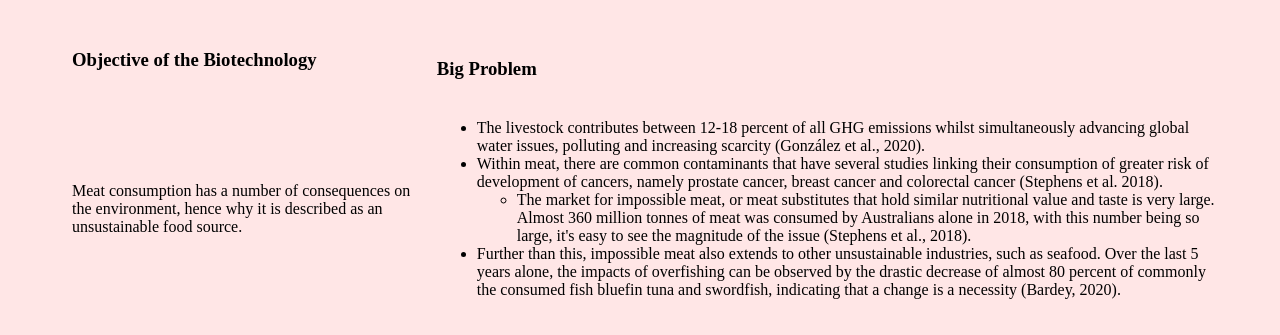
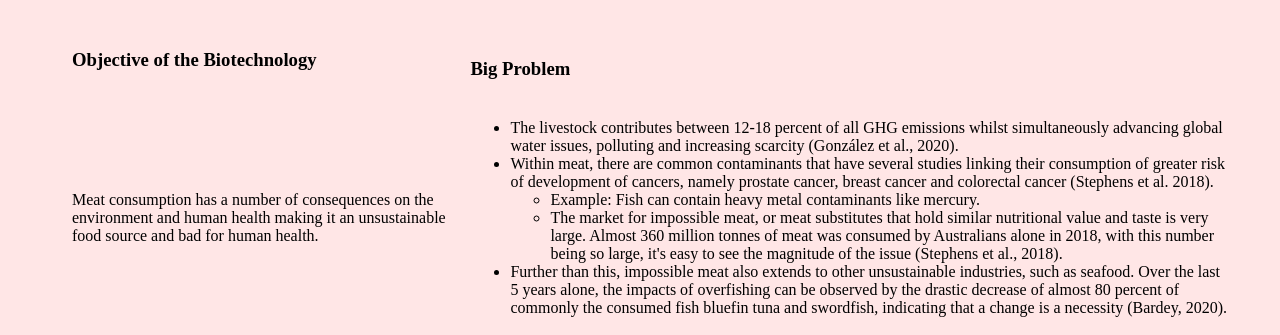
Before and after one commit to Vuranna888/Plant-Biotechnology, a plain HTML site: page index.html in a window 1280 px wide. Both pictures are taken after a click on the button "Introduction". Shown: the part 403-738 px from the top of the page. Drawn offline with Linux system fonts and the light colour scheme.

Commit message:
Update index.html

```diff
--- a/index.html
+++ b/index.html
@@ -57,7 +57,7 @@
                     <td><br /><h3>Big Problem</h3></td>
                 </tr>
                 <tr>
-                    <td><p>Meat consumption has a number of consequences on the environment, hence why it is described as an unsustainable food source.</p></td>
+                    <td><p>Meat consumption has a number of consequences on the environment and human health making it an unsustainable food source and bad for human health.</p></td>
                     <td>
                         <ul>
                             <li>
@@ -66,6 +66,11 @@
                             <li>
                                 Within meat, there are common contaminants that have several studies linking their consumption of greater risk of development of cancers, namely prostate cancer, breast cancer and colorectal cancer (Stephens et al. 2018).
                             </li>
+                            <ul>
+                                <li>
+                                    Example: Fish can contain heavy metal contaminants like mercury.
+                                </li>
+                            </ul>
                             <ul>
                                 <li>
                                     The market for impossible meat, or meat substitutes that hold similar nutritional value and taste is very large. Almost 360 million tonnes of meat was consumed by Australians alone in 2018, with this number being so large, it's easy to see the magnitude of the issue (Stephens et al., 2018).
```
